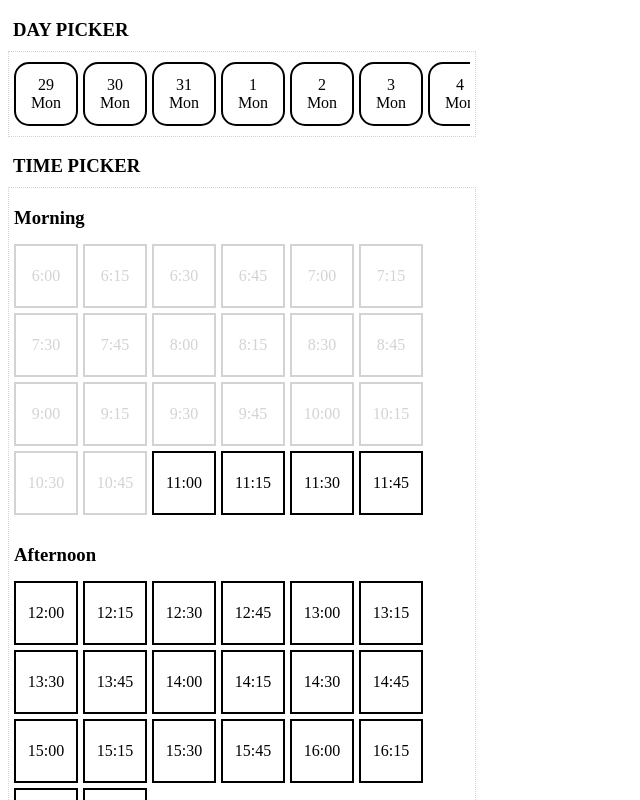
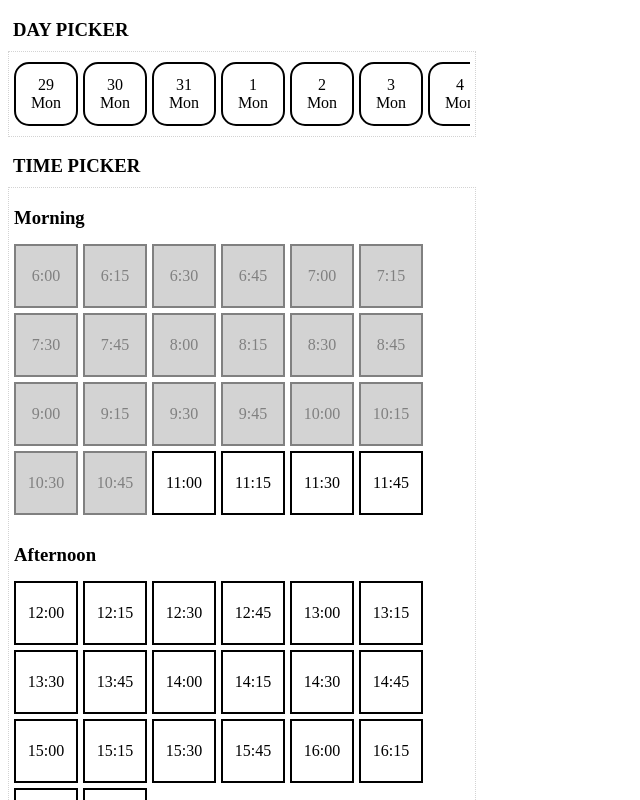
Before and after one commit to maciejk77/time-date-picker, a React (Create React App) app: page / in a window 1280 px wide. Shown: the top 800 px of the page, without its empty margins (0-640 px from the left). Built offline with nearby package versions, Linux system fonts and the light colour scheme.

Commit message:
Refactor Picker logic, styles to styled-component

```diff
--- a/src/components/Pick/index.js
+++ b/src/components/Pick/index.js
@@ -1,50 +1,39 @@
-import React from 'react';
+import React, { useContext, useState } from 'react';
 import { isActiveSlot } from '../../helpers';
 import { DAY } from '../../constants';
+import { Store } from '../../Store';
+import StyledPick from './styles';
 
 const Pick = ({ data, value, onClick, type, customStyles, children }) => {
-  const isDisabled = type !== DAY && !isActiveSlot(value);
-  const inactivePickStyle = { ...styles.pick, ...styles.inactivePick };
-  // Styling
-  // it needs also a active item on first render for day type, fist day in the array -> current day
-  // it needs to change active into selected one on click, both separately for day and time
+  const { state } = useContext(Store);
+
+  // think how to start with selected first day
+  // const firstItem = state.days && state.days[0] === data;
+
+  // need to simplify that
+  const disabled = type !== DAY && !isActiveSlot(value);
+
+  // below could be DRY-ied
+  const selectedTime = state.selectedTime
+    ? value === state.selectedTime.time
+    : false;
+
+  const selectedDay = state.selectedDay
+    ? value === state.selectedDay.day
+    : false;
+
+  const selected = selectedDay || selectedTime;
 
   return (
-    <div
-      style={
-        // this would be simplified in styled components, passing isDisabled prop
-        isDisabled
-          ? { ...inactivePickStyle, ...customStyles }
-          : { ...styles.pick, ...customStyles }
-      }
-      onClick={isDisabled ? null : () => onClick(data)}
+    <StyledPick
+      style={customStyles}
+      disabled={disabled}
+      selected={selected}
+      onClick={disabled ? null : () => onClick(data)}
     >
       {children}
-    </div>
+    </StyledPick>
   );
 };
 
-// styled component needed for less boilerplate and handling style logic
-const styles = {
-  pick: {
-    alignItems: 'center',
-    border: '2px solid black',
-    display: 'flex',
-    height: 40,
-    justifyContent: 'center',
-    margin: '0 5px 5px 0',
-    padding: 10,
-    minWidth: 40,
-  },
-  inactivePick: {
-    border: '2px solid lightgray',
-    color: 'lightgray',
-  },
-  activePick: {
-    backgroundColor: 'black',
-    border: '2px solid black',
-    color: 'white',
-  },
-};
-
 export default Pick;
--- /dev/null
+++ b/src/components/Pick/styles.js
@@ -0,0 +1,26 @@
+import styled from 'styled-components';
+
+const StyledPick = styled.div`
+  align-items: center;
+  background-color: ${({ theme, disabled, selected }) => {
+    if (disabled) return theme.colors.base2;
+    if (selected) return theme.colors.base1;
+  }};
+  border: ${({ theme, disabled, selected }) => {
+    if (!disabled && !selected) return `2px solid ${theme.colors.base1}`;
+    if (disabled) return `2px solid ${theme.colors.base4}`;
+    if (selected) return `2px solid ${theme.colors.base1}`;
+  }};
+  color: ${({ theme, disabled, selected }) => {
+    if (disabled) return theme.colors.base4;
+    if (selected) return theme.colors.base0;
+  }};
+  display: flex;
+  height: 40px;
+  justify-content: center;
+  margin: 0 5px 5px 0;
+  padding: 10px;
+  min-width: 40px;
+`;
+
+export default StyledPick;
--- a/src/components/TimePicker/index.js
+++ b/src/components/TimePicker/index.js
@@ -24,11 +24,12 @@ const TimePicker = () => {
 
   const isLoading = !times.length;
 
-  const handleClick = (selectedTime) =>
-    dispatch({
+  const handleClick = (selectedTime) => {
+    return dispatch({
       type: SET_SELECTED_TIME,
       payload: selectedTime,
     });
+  };
 
   useEffect(() => {
     dispatch({
@@ -42,11 +43,26 @@ const TimePicker = () => {
   return (
     <div style={styles.timePicker}>
       <Label>Morning</Label>
-      <Picker data={getTimes(MORNING)} dataKey="time" onClick={handleClick} />
+      <Picker
+        data={getTimes(MORNING)}
+        dataKey="time"
+        onClick={handleClick}
+        type="time"
+      />
       <Label>Afternoon</Label>
-      <Picker data={getTimes(AFTERNOON)} dataKey="time" onClick={handleClick} />
+      <Picker
+        data={getTimes(AFTERNOON)}
+        dataKey="time"
+        onClick={handleClick}
+        type="time"
+      />
       <Label>Evening</Label>
-      <Picker data={getTimes(EVENING)} dataKey="time" onClick={handleClick} />
+      <Picker
+        data={getTimes(EVENING)}
+        dataKey="time"
+        onClick={handleClick}
+        type="time"
+      />
     </div>
   );
 };
--- a/src/theme.js
+++ b/src/theme.js
@@ -3,8 +3,9 @@ const theme = {
   colors: {
     base0: 'white',
     base1: 'black',
-    base2: 'gray',
+    base2: 'lightgray',
     base3: 'red',
+    base4: 'gray',
   },
   fonts: {
     base1: 'BioRhyme',
```
